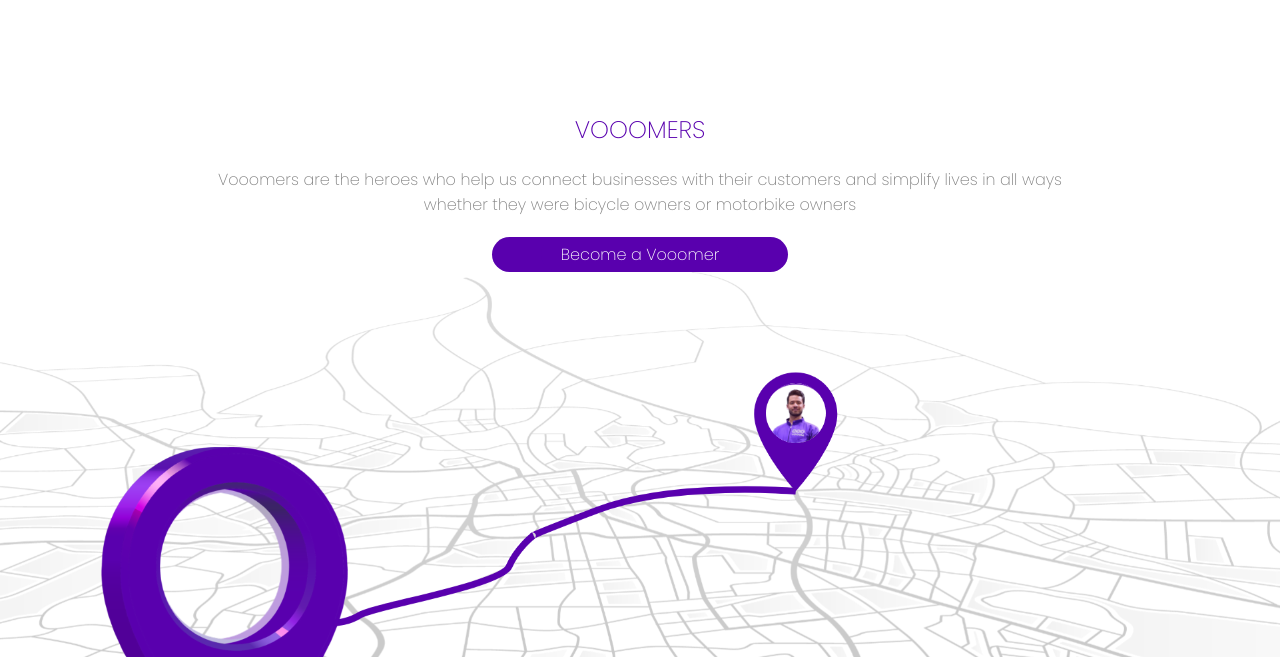
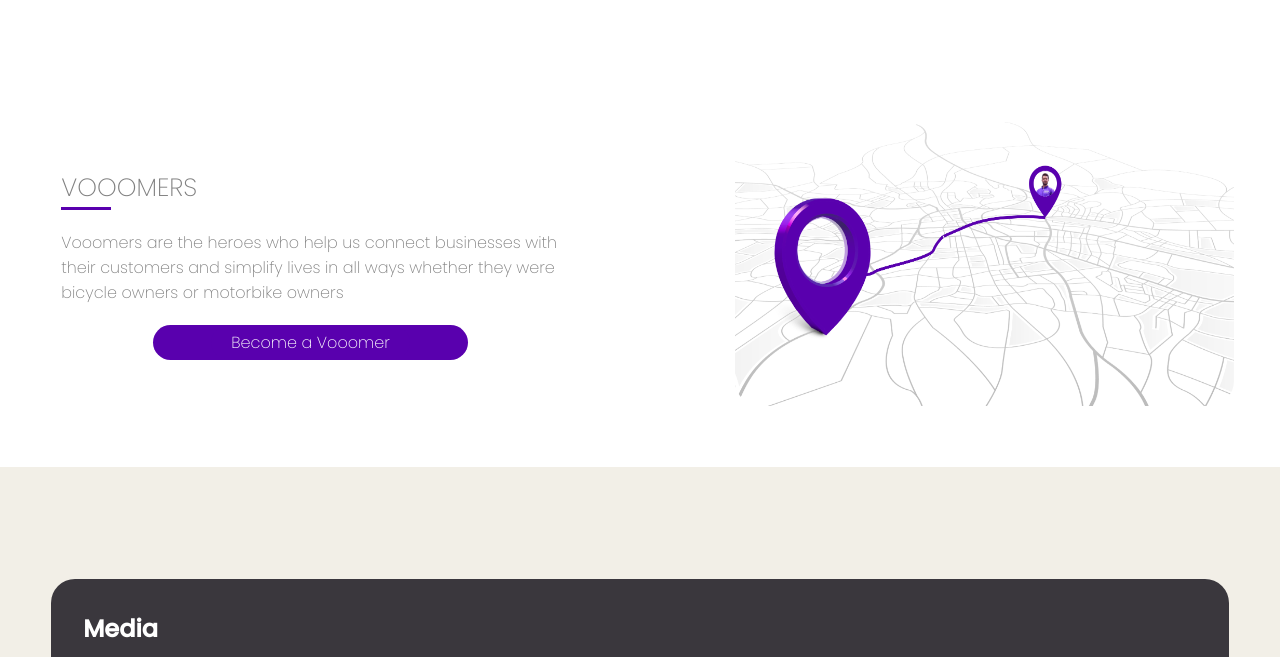
Before and after one commit to abdoadel142/VOOOM, a plain HTML site: page index.html in a window 1280 px wide. Shown: the part 2087-2744 px from the top of the page. Drawn offline with nearby package versions, Linux system fonts and the light colour scheme; grey boxes are pictures that could not be loaded.

Commit message:
final touch

```diff
--- a/index.html
+++ b/index.html
@@ -173,8 +173,8 @@
         </div>
     </section>
     <!-- End Vendors -->
-    <div class="container">
-        <!-- Start Vooomers -->
+    <!-- <div class="container">
+
         <section class="vooomers">
             <h2>VOOOMERS</h2>
             <p>Vooomers are the heroes who help us connect businesses with their customers and simplify lives in all
@@ -191,8 +191,31 @@
 
         </section>
 
-    </div> <!-- End Vooomers -->
+    </div>  -->
+    <!-- End Vooomers -->
 
+
+    <section>
+        <div class="services-row2">
+            <div class="vendors-content">
+                <div class="title">VOOOMERS</div>
+                <div class="gradient-label"></div>
+                <p>Vooomers are the heroes who help us connect businesses with their customers and simplify lives in all
+                    ways
+                    whether they were bicycle owners or motorbike owners</p>
+                <div class="gradient-btn-vendors">
+                    <a
+                        href="https://docs.google.com/forms/d/e/1FAIpQLSckkg9NMKXrNPYoGXArkGuPkCr4SDgOcvh5MyhYm1iV9bh4Jw/viewform?vc=0&c=0&w=1&fbclid=IwAR0W7KvAjn9XfKwmRxFaeVcS8N1nPjsT7KwCL1Dk6MCDPR-YE3BgiOfniqs">
+                        Become
+                        a Vooomer</a>
+                </div>
+            </div>
+            <div class="bg-label">
+                <img src="images/map_new.png" class="vendor-img">
+
+            </div>
+        </div>
+    </section>
     <!-- Start Mobile App -->
 
     <div class="container">
```
